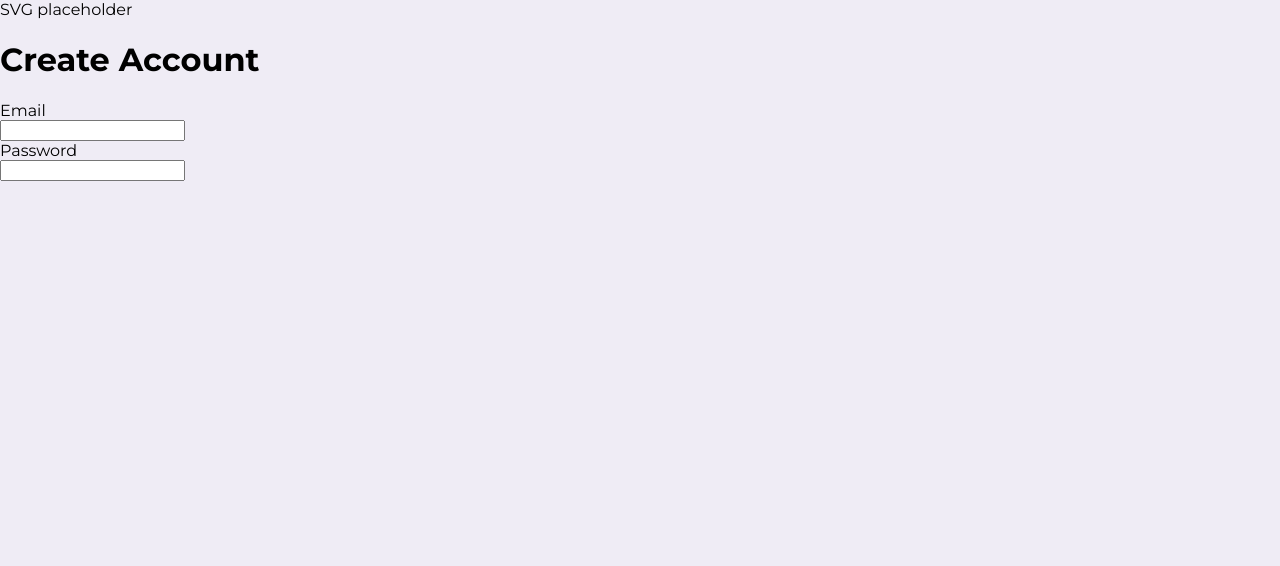
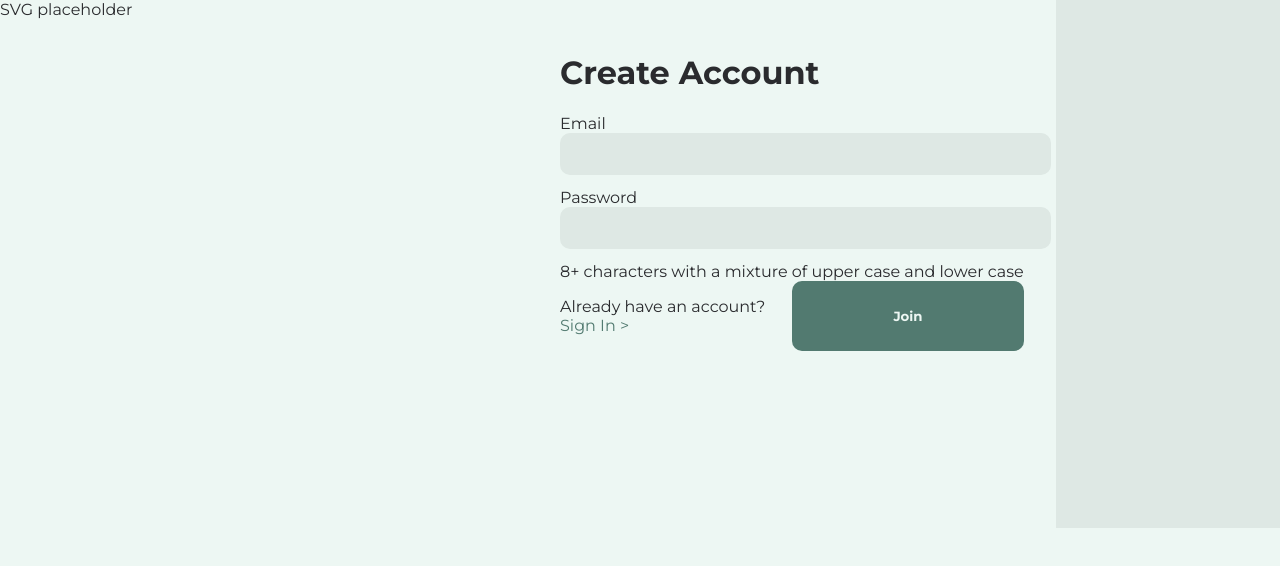
Before and after one commit to Jenson-Bolton/-ADO-Js, a plain HTML site: page join/index.html in a window 1280 px wide. Drawn offline with Linux system fonts and the light colour scheme.

Commit message:
Styled join form

```diff
--- a/css/style.css
+++ b/css/style.css
@@ -2,41 +2,75 @@
 
 :root {
   --font-family: 'Montserrat', sans-serif;
-  --magnolia: #EFECF5;
-  --maximum-yellow-red: #E6B95F;
-  --congo-pink: #F58E7F;
-  --russian-violet: #382363;
-  --lilac: #C496C5;
-  --lavender-blush: #FBE8EC;
-  --byzantine: #B72BA8;
+  --white: #EDF7F3;
+  --off-white: #DEE8E4;
+  --ocean-green: #5FBB97;
+  --hookers-green: #527A70;
+  --liver-grey: #5A5A66;
+  --jet: #2A2B2E;
+  --main-bg: var(--white);
+  --alt-bg: var(--off-white);
+  --dark-bg: var(--jet);
+  --alt-dark-bg: var(--liver-grey);
+  --main-dark-text: var(--jet);
+  --alt-dark-text: var(--liver-grey);
+  --main-light-text: var(--white);
+  --alt-light-text: var(--off-white);
+  --light-accent: var(--ocean-green);
+  --dark-accent: var(--hookers-green);
 }
 
 body,
 html {
-  background-color: var(--magnolia);
+  background-color: var(--main-bg);
+  color: var(--main-dark-text);
   font-family: var(--font-family);
   margin: 0;
   padding: 0;
 }
 
-.signup {
-  color: var(--russian-violet);
-  padding: 1em;
+.alt-bg {
+  background-color: var(--alt-bg);
 }
 
-.signup input {
-  background-color: var(--lavender-blush);
-  border: none;
-  border-radius: 0.1em;
-  box-shadow: inset 0px 0px 3px rgba(0, 0, 0, 0.18);
+.join-main {
+  background-color: var(--main-bg);
+  display: grid;
+  grid-template-columns: repeat(2, 1fr);
+  width: 66rem;
+  height: 33rem;
 }
 
-.signup input:focus {
-  outline: solid var(--russian-violet) 0.1em;
+.join-form {
+  margin: 2rem;
 }
 
-.signup .submit {
-  background-color: var(--byzantine);
-  color: var(--magnolia);
+.join-form input {
+  background-color: var(--alt-bg);
+  border: none;
+  border-radius: 10px;
+  margin-bottom: 1em;
+  padding: 1em;
+  width: 100%;
+}
+
+.join-btn-alt a {
+  color: var(--dark-accent);
+  text-decoration: none;
+}
+
+#join-btn {
+  background-color: var(--dark-accent);
+  border: none;
+  border-radius: 10px;
+  color: var(--main-light-text);
   font-family: var(--font-family);
+  font-weight: bold;
 }
+
+/* General uses */
+
+.grid-of-2 {
+  display: grid;
+  grid-template-columns: repeat(2, 1fr);
+}
--- a/join/index.html
+++ b/join/index.html
@@ -6,16 +6,24 @@
   <title>!ADO - SignUp</title>
 <link rel="stylesheet" href="../css/style.css">
 </head>
-<body>
+<body class="alt-bg">
 
   <main class="join-main">
     <div>SVG placeholder</div>
-    <form>
+    <form class="join-form">
       <h1>Create Account</h1>
       <label for="email">Email</label><br>
       <input type="email" id="join-email" name="email"><br>
       <label for="password">Password</label><br>
-      <input type="password" id="join-password" name="password">
+      <input type="password" id="join-password" name="password"><br>
+      <label for="password">8+ characters with a mixture of upper case and lower case</label><br>
+      <div class="grid-of-2 join-btn-alt">
+        <p>
+          Already have an account?<br>
+          <a href="../">Sign In ></a>
+        </p>
+        <button id="join-btn" type="submit">Join</button>
+      </div>
     </form>
   </main>
 
```
